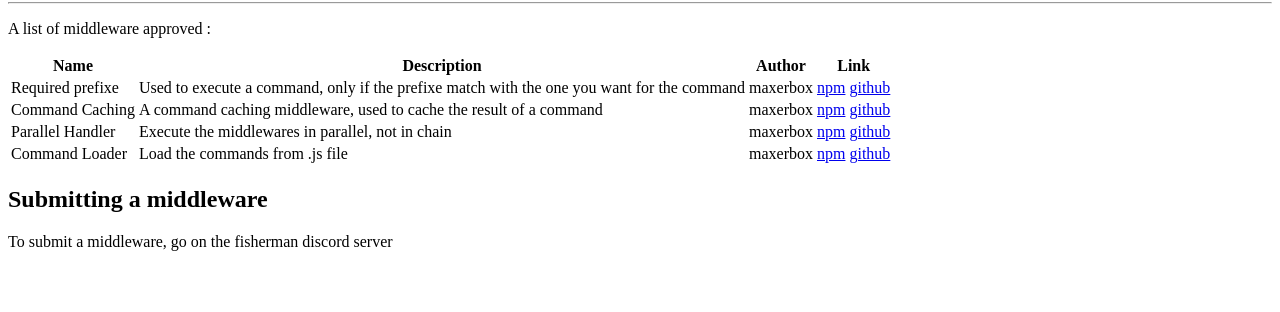
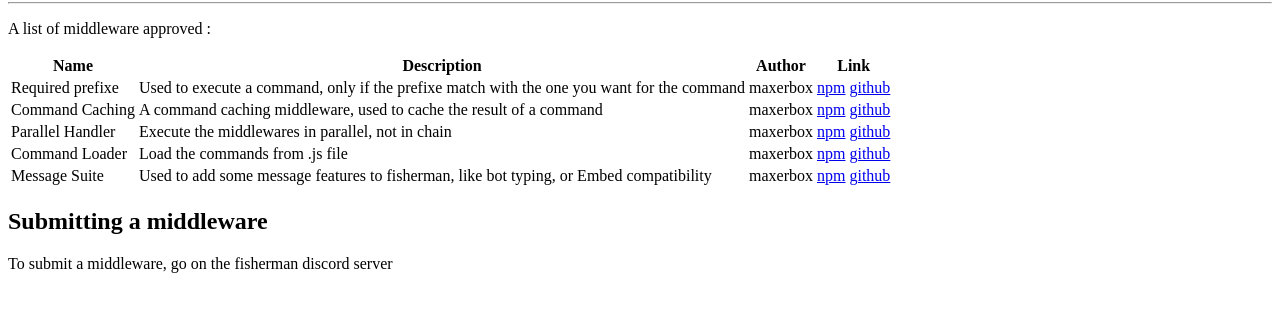
Before and after one commit to maxerbox/fisherman-discord.js, a website: page docs/content/middleware_list.html in a window 1280 px wide. Shown: the part 64-376 px from the top of the page. Drawn offline with Linux system fonts and the light colour scheme.

Commit message:
Added new middleware

```diff
--- a/docs/content/middleware_list.html
+++ b/docs/content/middleware_list.html
@@ -36,6 +36,12 @@
 <td>maxerbox</td>
 <td><a href="https://www.npmjs.com/package/command-loader-fisherman">npm</a> <a href="https://github.com/maxerbox/command-loader-fisherman">github</a></td>
 </tr>
+<tr>
+<td>Message Suite</td>
+<td>Used to add some message features to fisherman, like bot typing, or Embed compatibility</td>
+<td>maxerbox</td>
+<td><a href="https://www.npmjs.com/package/message-suite-fisherman">npm</a> <a href="https://github.com/maxerbox/message-suite-fisherman">github</a></td>
+</tr>
 </tbody>
 </table>
 <h2 id="submitting-a-middleware">Submitting a middleware</h2>
```
Also changed, not shown: middlewareLIST.md (+1 -0 lines), README.md.
